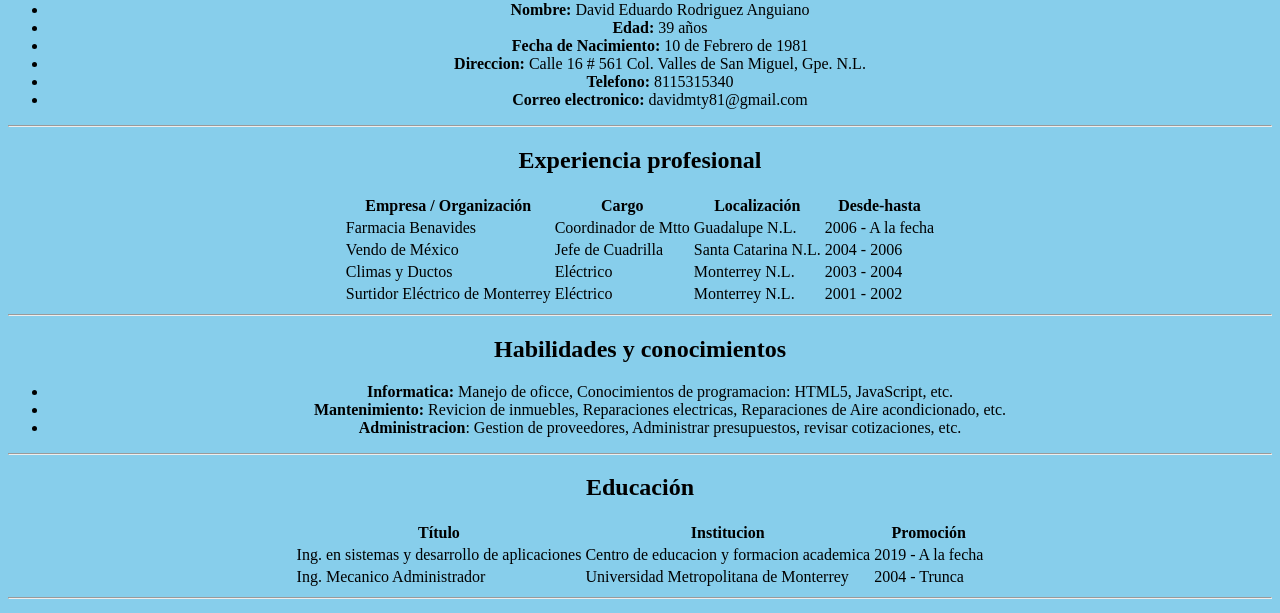
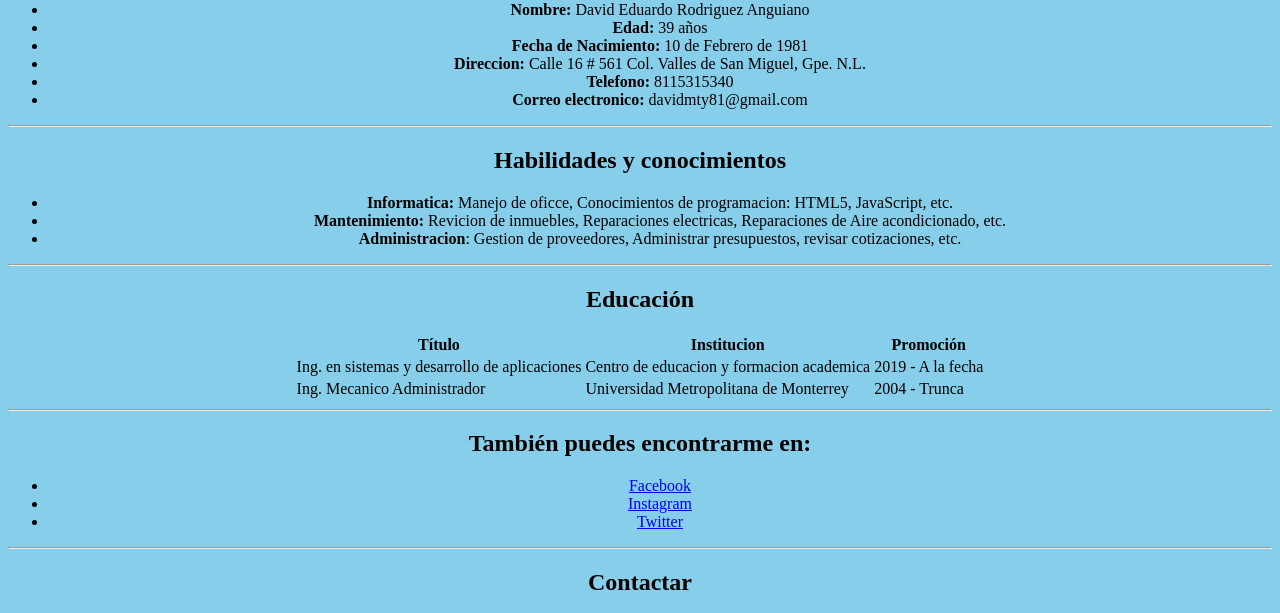
Before and after one commit to davidmty81/davidmty81.github.io, a plain HTML site: page index.html in a window 1280 px wide. Shown: the part 124-737 px from the top of the page. Drawn offline with Linux system fonts and the light colour scheme.

Commit message:
Update index.html

```diff
--- a/index.html
+++ b/index.html
@@ -16,45 +16,7 @@
       <li><strong>Correo electronico:</strong> davidmty81@gmail.com</li>
       </ul>
 <hr>
-<h2>Experiencia profesional</h2>
-<table>
-  <thead>
-  <tr>
-    <th>Empresa / Organización</th>
-    <th>Cargo</th>
-    <th>Localización</th>
-    <th>Desde-hasta</th>
-  </tr>
-  </thead>
-  <tbody>
-  <tr>
-    <td>Farmacia Benavides</td>
-    <td>Coordinador de Mtto</td>
-    <td>Guadalupe N.L.</td>
-    <td>2006 - A la fecha</td>
-  </tr>
-  <tr>
-    <td>Vendo de México</td>
-    <td>Jefe de Cuadrilla</td>
-    <td>Santa Catarina N.L.</td>
-    <td>2004 - 2006</td>
-  </tr>
-  <tr>
-    <td>Climas y Ductos</td>
-    <td>Eléctrico</td>
-    <td>Monterrey N.L.</td>
-    <td>2003 - 2004</td>
-  </tr>
-  <tr>
-    <td>Surtidor Eléctrico de Monterrey</td>
-    <td>Eléctrico</td>
-    <td>Monterrey N.L.</td>
-    <td>2001 - 2002</td>
-  </tr>
-  </tbody>
-</table>
 
-<hr>
 <h2>Habilidades y conocimientos</h2>
 <ul>
   <li><strong>Informatica:</strong> Manejo de oficce, Conocimientos de programacion: HTML5, JavaScript, etc.</li>
```
